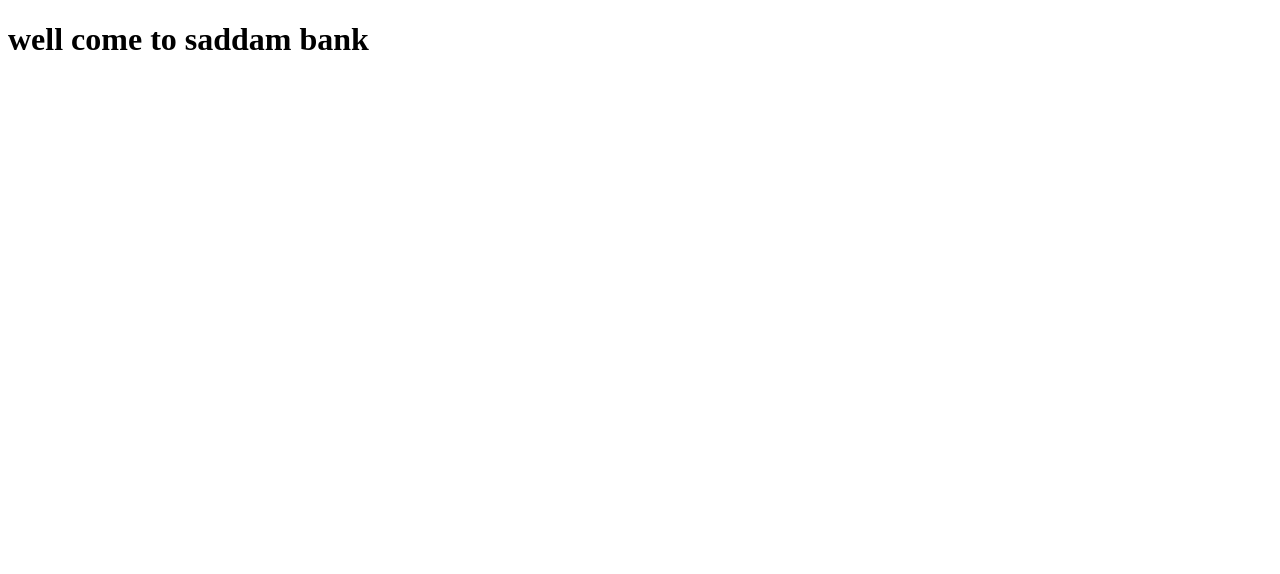
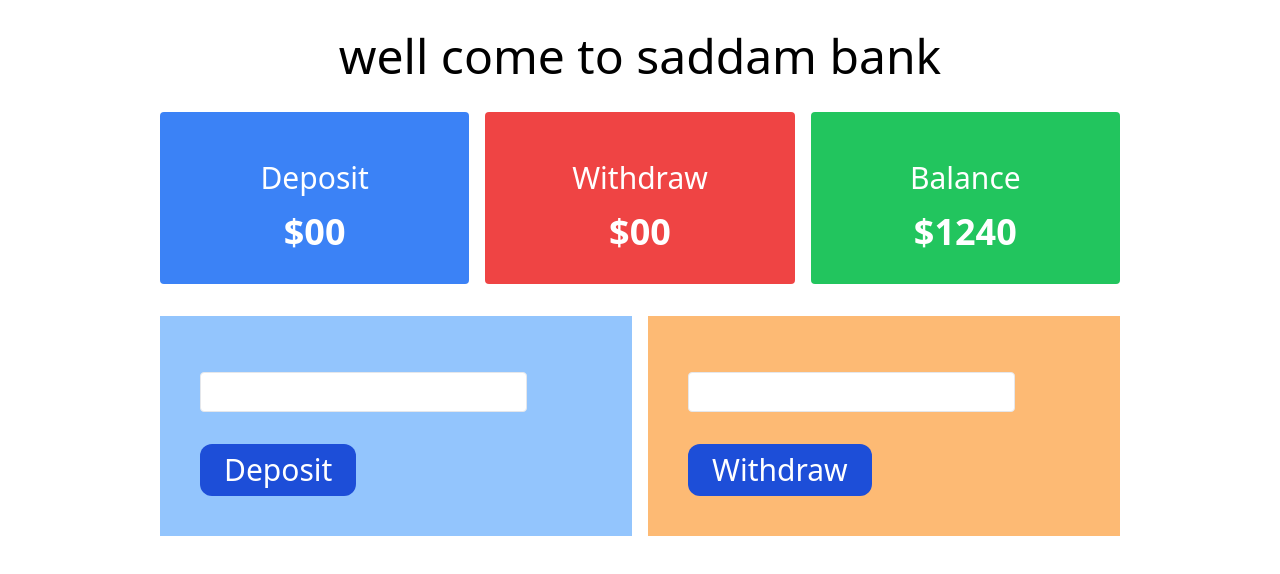
Before and after one commit to saddamhosan/my-bank, a plain HTML site: page banking.html in a window 1280 px wide. Drawn offline with nearby package versions, Linux system fonts and the light colour scheme.

Commit message:
added banking site

```diff
--- a/banking.html
+++ b/banking.html
@@ -4,9 +4,55 @@
     <meta charset="UTF-8" />
     <meta http-equiv="X-UA-Compatible" content="IE=edge" />
     <meta name="viewport" content="width=device-width, initial-scale=1.0" />
+    <script src="https://cdn.tailwindcss.com"></script>
+
     <title>Document</title>
   </head>
   <body>
-    <h1 class="text-5xl text-center mt-8">well come to saddam bank</h1>
+    <h1 class="text-5xl text-center my-8">well come to saddam bank</h1>
+    <section class="w-3/4 mx-auto">
+      <div class="grid grid-cols-3 gap-4 text-white">
+        <div class="bg-blue-500 text-center py-8 rounded">
+          <h2 class="text-3xl font-medium my-4">Deposit</h2>
+          <h1 class="text-4xl font-semibold">$<span>00</span></h1>
+        </div>
+        <div class="bg-red-500 text-center py-8 rounded">
+          <h2 class="text-3xl font-medium my-4">Withdraw</h2>
+          <h1 class="text-4xl font-semibold">$<span>00</span></h1>
+        </div>
+        <div class="bg-green-500 text-center py-8 rounded">
+          <h2 class="text-3xl font-medium my-4">Balance</h2>
+          <h1 class="text-4xl font-semibold">$<span>1240</span></h1>
+        </div>
+      </div>
+      <div class="grid grid-cols-2 gap-4">
+        <div class="my-8 bg-blue-300 p-10">
+          <input
+            class="block h-10 w-5/6 my-4 border rounded"
+            type="number"
+            id="deposit-field"
+          />
+          <button
+            class="text-3xl text-white font-medium bg-blue-700 px-6 mt-4 py-2 rounded-xl"
+            id="deposit-btn"
+          >
+            Deposit
+          </button>
+        </div>
+        <div class="my-8 bg-orange-300 p-10">
+          <input
+            class="block h-10 w-5/6 my-4 border rounded"
+            type="number"
+            id="withdraw-field"
+          />
+          <button
+            class="text-3xl text-white font-medium bg-blue-700 mt-4 px-6 py-2 rounded-xl"
+            id="withdraw-btn"
+          >
+            Withdraw
+          </button>
+        </div>
+      </div>
+    </section>
   </body>
 </html>
```
